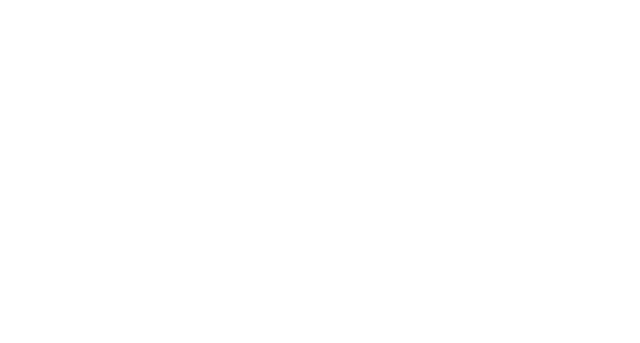
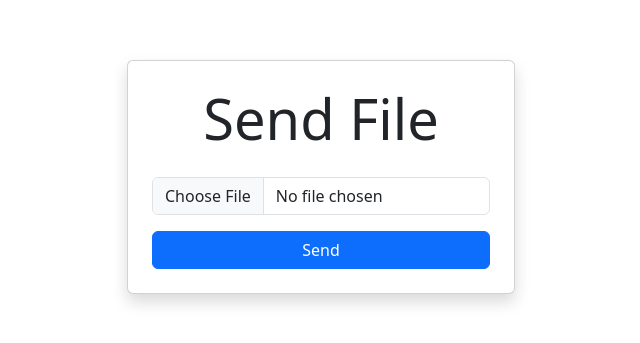
Before and after one commit to subramanyamchoda/firebasesendfiles, a React (Vite) app: page / in a window 1280 px wide. Before the commit this address had no page. Shown: the part 223-566 px from the top of the page, without its empty margins (319-959 px from the left). Built offline with nearby package versions, Linux system fonts and the light colour scheme.

Commit message:
Update App.jsx

```diff
--- a/src/App.jsx
+++ b/src/App.jsx
@@ -8,8 +8,9 @@
       <Router>
         <Routes>
 
-          <Route path="/firebasesendfiles" element={<Send />} />
+          <Route path="/" element={<Send />} />
           <Route path="/firebasesendfiles/home" element={<Send />} />
+          <Route path="/firebasesendfiles/" element={<Send />} />
 
           <Route path='/firebasesendfiles/Files' element={<Files/>}/>
         </Routes>
```
